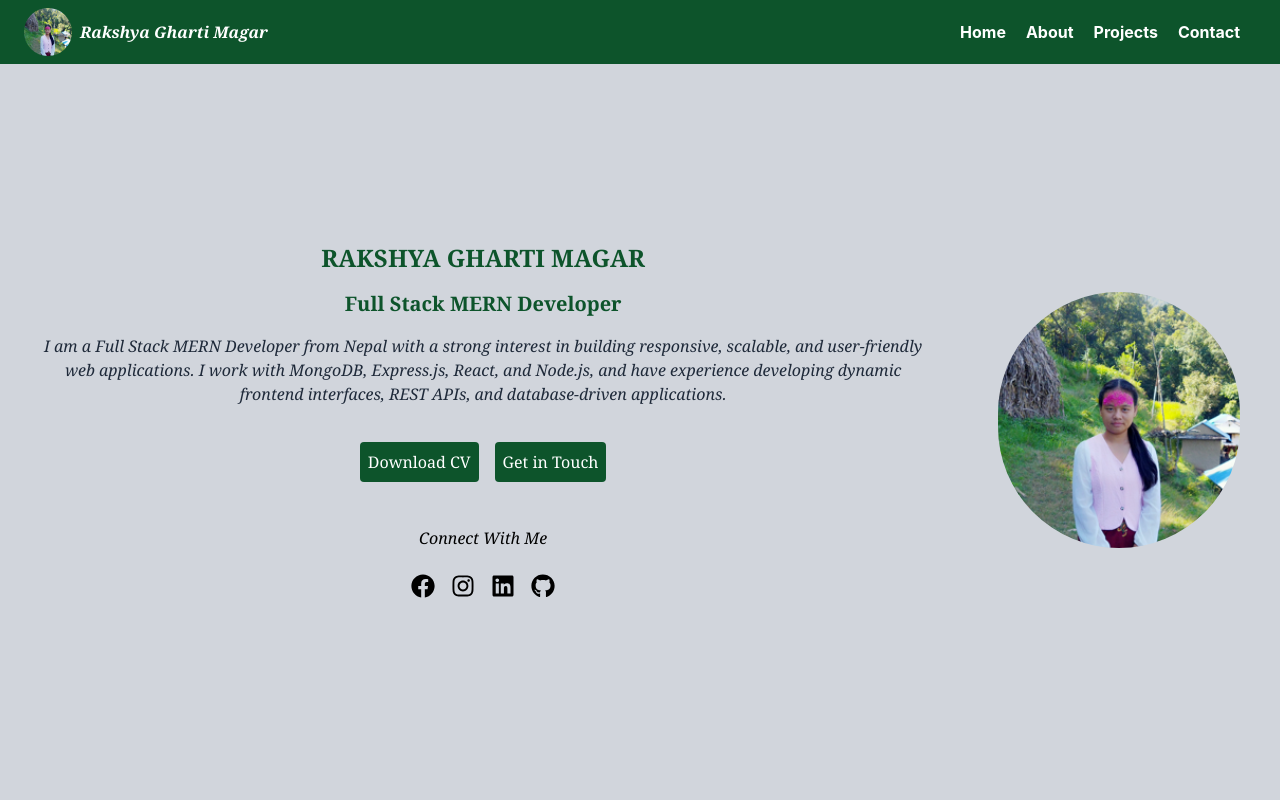
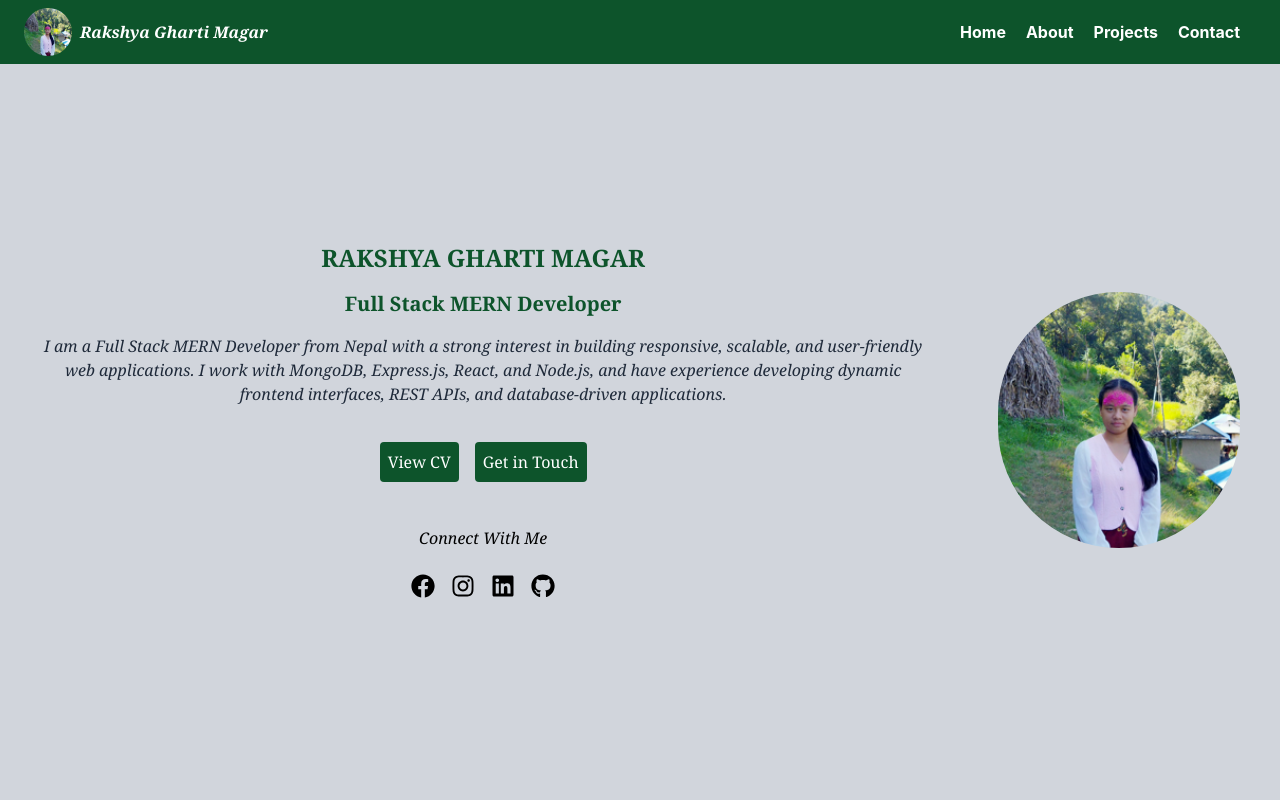
Before and after one commit to rakshyamgr07/portfolio-rakshya, a React (Vite) app: page / in a window 1280 px wide. Shown: the top 800 px of the page. Built offline with nearby package versions, Linux system fonts and the light colour scheme.

Commit message:
cv update

```diff
--- a/src/pages/Hero.jsx
+++ b/src/pages/Hero.jsx
@@ -13,8 +13,8 @@ function Hero() {
 
 
         <div className="flex gap-2 p-4 justify-center text-gray-400">{/*flex md:flex-row  gap-2 justify-center w-full md:w-1/2 text-center md:text-left */}
-          <a href="/RAKSHYA_CV.pdf" download="RAKSHYA_CURRICULUM_VITAE.pdf">
-            <button className='bg-green-900 text-white p-2 m-1 rounded-sm transition duration-300 hover:scale-105 hover:bg-green-700' >Download CV</button></a>
+          <a href="/RAKSHYA_CV.pdf">
+            <button className='bg-green-900 text-white p-2 m-1 rounded-sm transition duration-300 hover:scale-105 hover:bg-green-700' >View CV</button></a>
           <button className='bg-green-900 text-white p-2 m-1 rounded-sm transition duration-300 hover:scale-105 hover:bg-green-700'>
             <a href="/contact">Get in Touch</a>
           </button>
```
